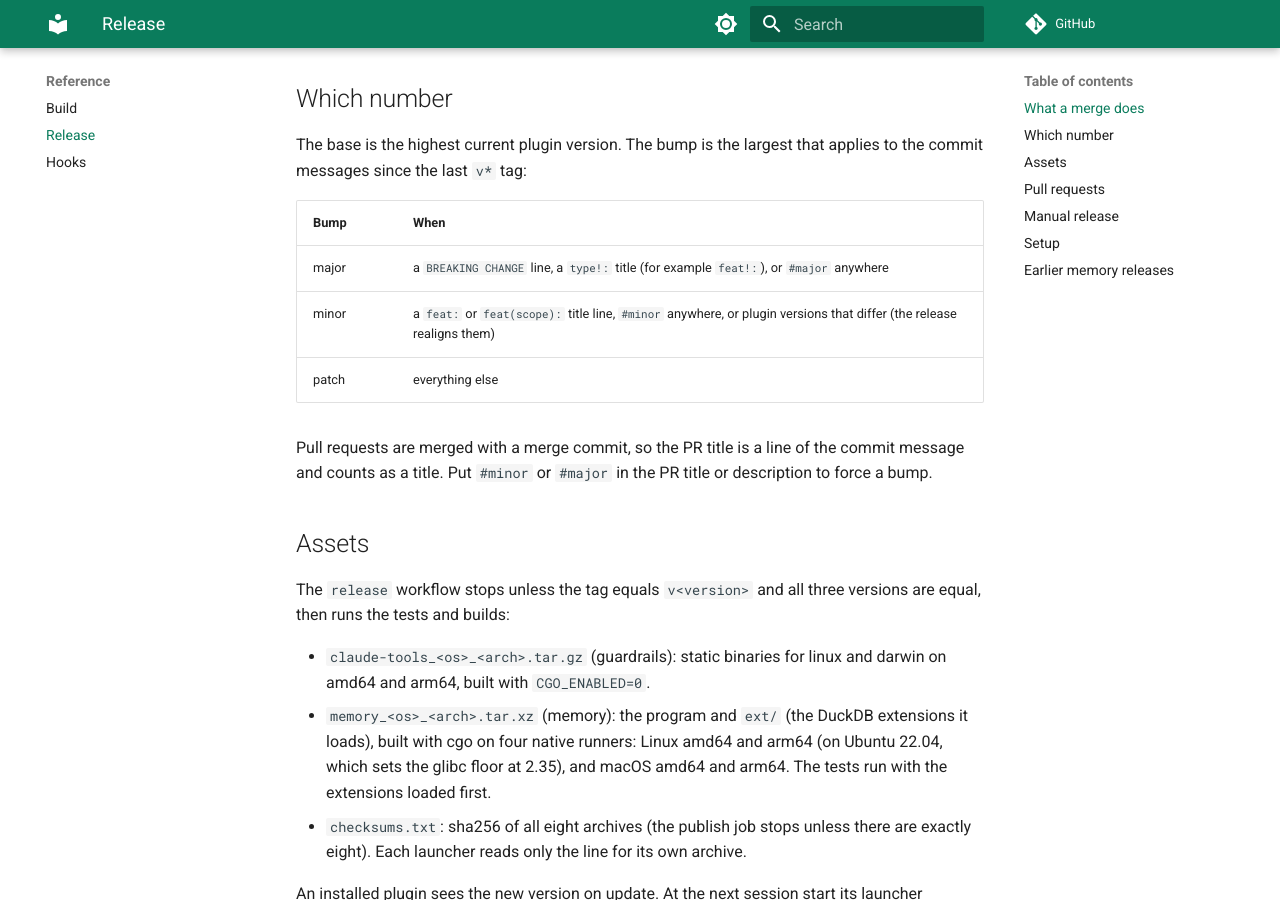
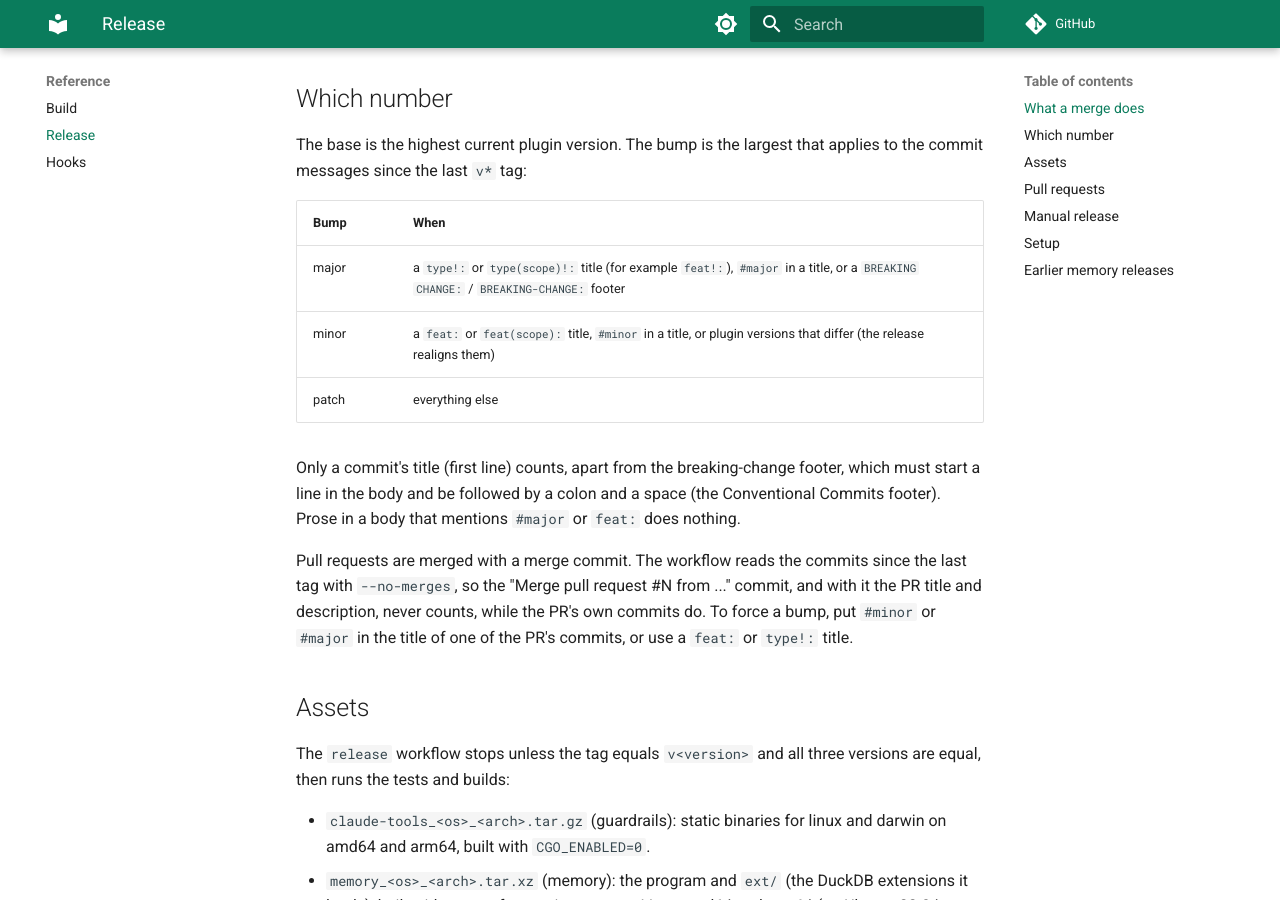
Before and after one commit to jj-scoll/broodhall, an MkDocs documentation site: the page built from docs/reference/release.md, in a window 1280 px wide and 900 px high, scrolled down 861 px. Built offline with MkDocs 1.6.1 and Material for MkDocs 9.7.7, drawn with Linux system fonts in a browser that asks for light colours; comment, search, counter and statistics services are not loaded.

Commit message:
fix(release): count bump markers only in commit titles and the breaking-change footer
Prose in a commit body no longer triggers a bump. Merge commits are skipped
(git log --no-merges), so the PR's own commits drive the bump.

Co-Authored-By: Claude Opus 5.5 <noreply@anthropic.com>

```diff
--- a/docs/reference/release.md
+++ b/docs/reference/release.md
@@ -34,13 +34,18 @@ commit messages since the last `v*` tag:
 
 | Bump | When |
 |---|---|
-| major | a `BREAKING CHANGE` line, a `type!:` title (for example `feat!:`), or `#major` anywhere |
-| minor | a `feat:` or `feat(scope):` title line, `#minor` anywhere, or plugin versions that differ (the release realigns them) |
+| major | a `type!:` or `type(scope)!:` title (for example `feat!:`), `#major` in a title, or a `BREAKING CHANGE: ` / `BREAKING-CHANGE: ` footer |
+| minor | a `feat:` or `feat(scope):` title, `#minor` in a title, or plugin versions that differ (the release realigns them) |
 | patch | everything else |
 
-Pull requests are merged with a merge commit, so the PR title is a line of the commit
-message and counts as a title. Put `#minor` or `#major` in the PR title or description to
-force a bump.
+Only a commit's title (first line) counts, apart from the breaking-change footer, which must
+start a line in the body and be followed by a colon and a space (the Conventional Commits
+footer). Prose in a body that mentions `#major` or `feat:` does nothing.
+
+Pull requests are merged with a merge commit. The workflow reads the commits since the last tag
+with `--no-merges`, so the "Merge pull request #N from ..." commit, and with it the PR title
+and description, never counts, while the PR's own commits do. To force a bump, put `#minor`
+or `#major` in the title of one of the PR's commits, or use a `feat:` or `type!:` title.
 
 ## Assets
 
```
Also changed, not shown: 3 other files.
